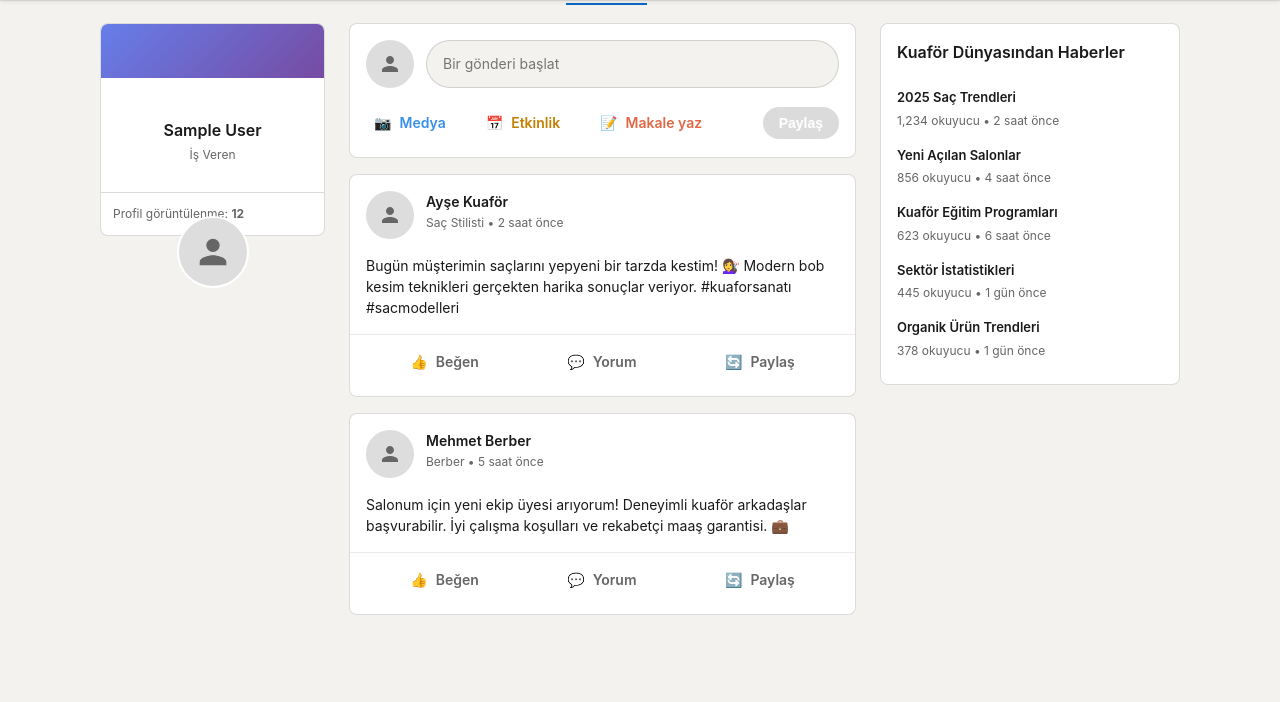
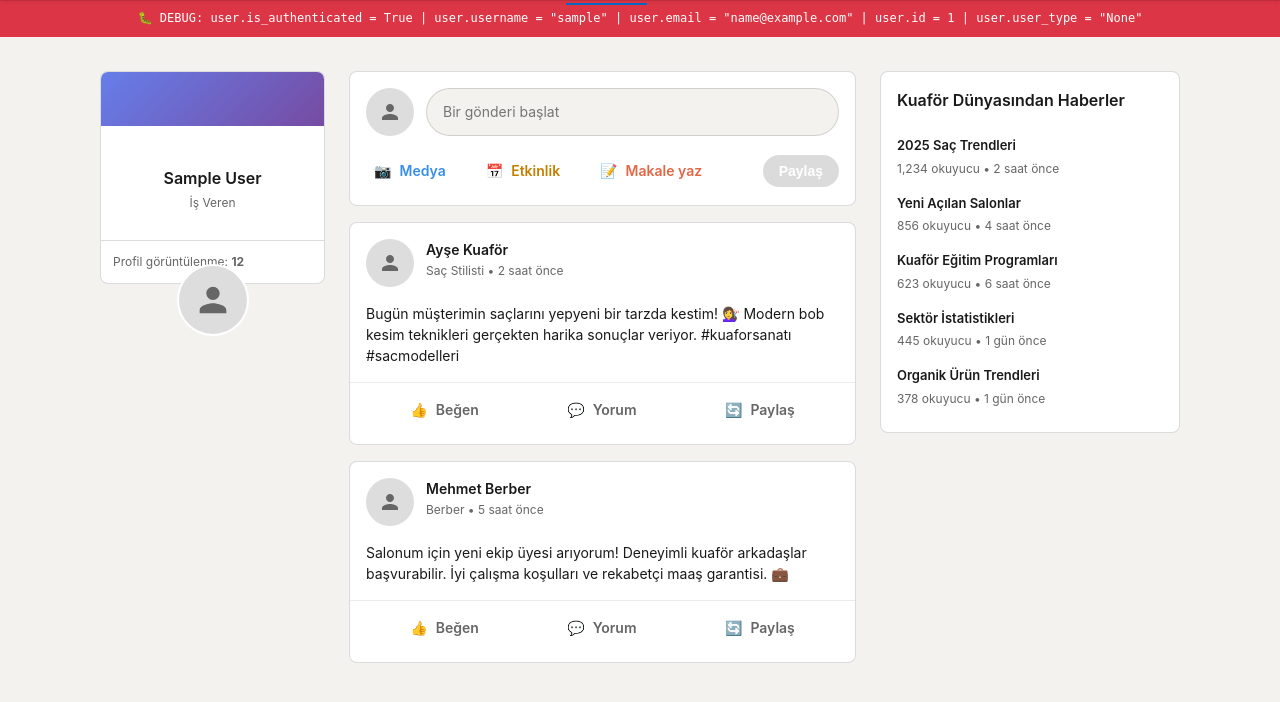
Before and after one commit to mertekinci24/kuafor-ilan, a Django app: page / in a window 1280 px wide. Shown: the part 53-755 px from the top of the page. Run offline with Django 4.2, Linux system fonts and the light colour scheme; the visitor is signed in with stand-in values (Sample User, id 1).

Commit message:
Update home.html

```diff
--- a/templates/home.html
+++ b/templates/home.html
@@ -152,10 +152,24 @@
             background: #004182;
         }
 
+        /* Debug Bar */
+        .debug-bar {
+            background: #dc3545;
+            color: white;
+            padding: 10px;
+            text-align: center;
+            position: fixed;
+            top: 52px;
+            width: 100%;
+            z-index: 999;
+            font-size: 12px;
+            font-family: monospace;
+        }
+
         /* Main Content */
         .main-container {
             max-width: 1128px;
-            margin: 52px auto 0;
+            margin: 100px auto 0;
             padding: 24px;
             display: grid;
             grid-template-columns: 225px 1fr 300px;
@@ -165,7 +179,7 @@
         /* Left Sidebar */
         .sidebar-left {
             position: sticky;
-            top: 76px;
+            top: 124px;
             height: fit-content;
         }
 
@@ -404,7 +418,7 @@
         /* Right Sidebar */
         .sidebar-right {
             position: sticky;
-            top: 76px;
+            top: 124px;
             height: fit-content;
         }
 
@@ -563,6 +613,15 @@
         </div>
     </nav>
 
+    <!-- DEBUG INFO - GEÇİCİ -->
+    <div class="debug-bar">
+        🐛 DEBUG: user.is_authenticated = {{ user.is_authenticated }} |
+        user.username = "{{ user.username }}" |
+        user.email = "{{ user.email }}" |
+        user.id = {{ user.id|default:"None" }} |
+        user.user_type = "{{ user.user_type|default:"None" }}"
+    </div>
+
     <!-- Main Container -->
     <div class="main-container">
         <!-- Left Sidebar -->
```
Also changed, not shown: other parts of templates/home.html (+40 -4 lines).
